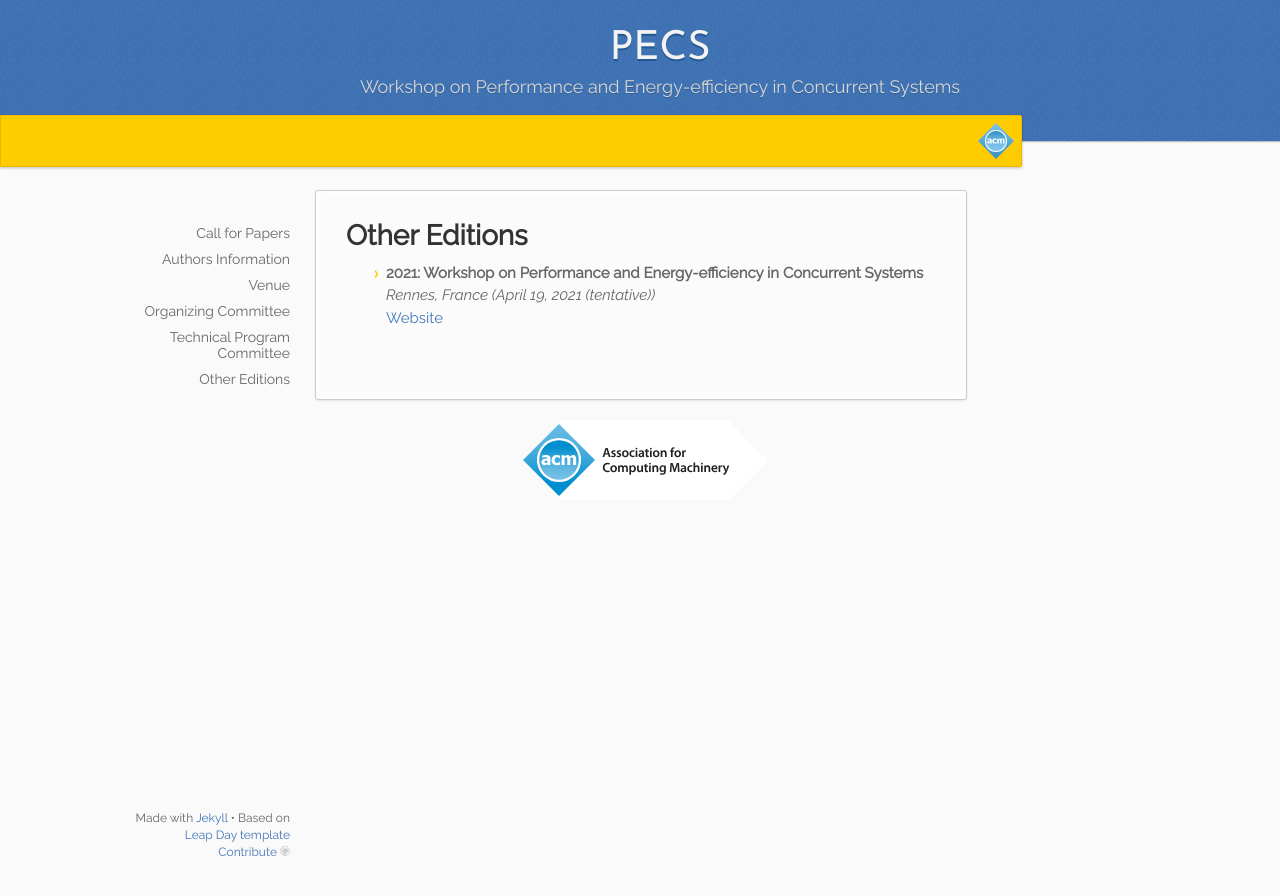
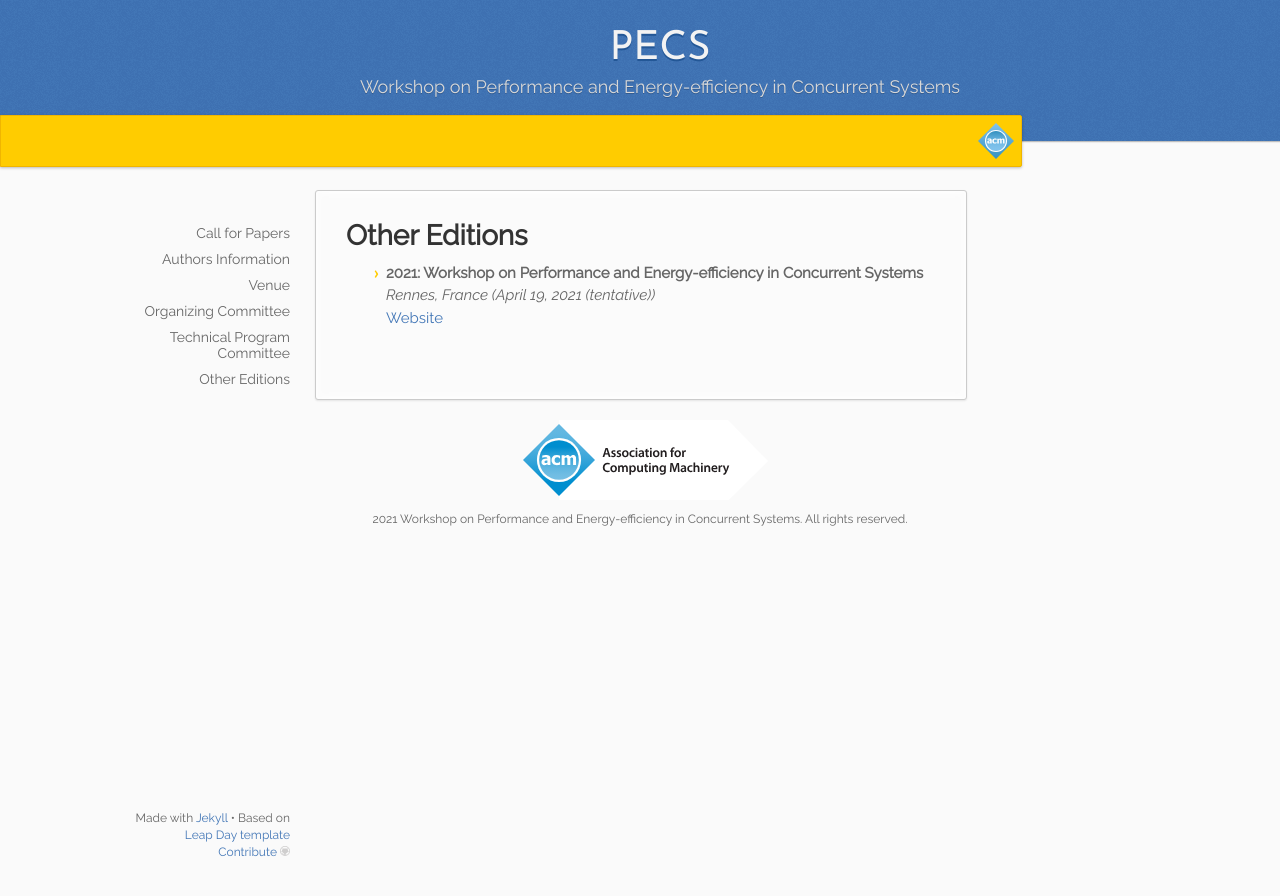
Before and after one commit to pecs-workshop/pecs-workshop.github.io, a Jekyll site: the page built from editions.md, in a window 1280 px wide. Shown: the top 896 px of the page. Built offline with Jekyll 4.4.1, drawn with Linux system fonts in a browser that asks for light colours.

Commit message:
Added copyrights to footer

```diff
--- a/_layouts/default.html
+++ b/_layouts/default.html
@@ -67,6 +67,10 @@
     </section>
     <div style="text-align: center; margin-bottom: 10px;">
         <a href="https://www.acm.org/" target="_blank"><img src="{{ '/assets/img/acm-logo.svg' | relative_url }}"/></a>
+        <p><small>
+            {{site.current_year}} {{site.description}}. All rights reserved.
+            </small>
+        </p>
     </div>
     <footer>
         <p>
```
